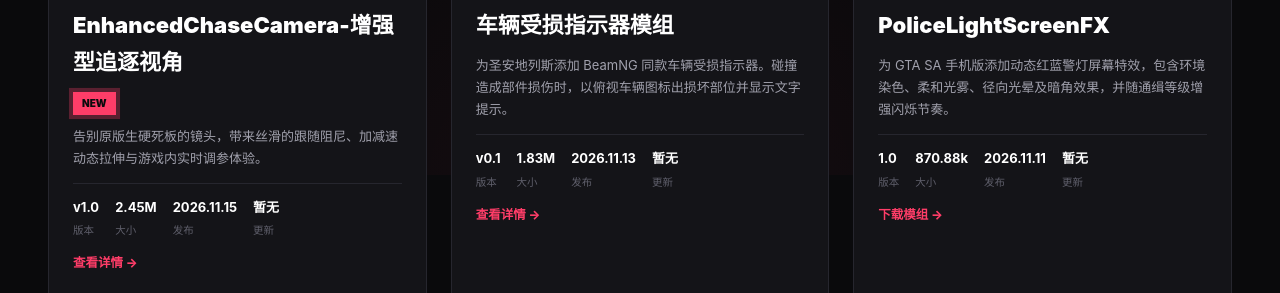
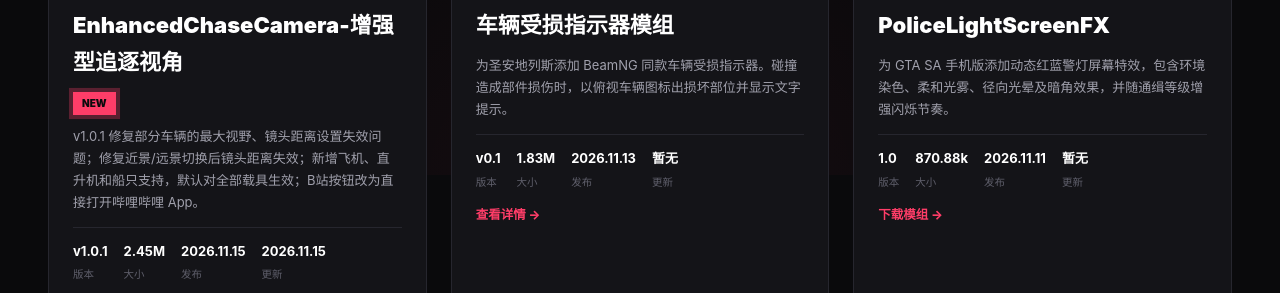
Before and after one commit to Lwsjb/mod, a plain HTML site: page page2/index.html in a window 1280 px wide. Shown: the part 625-918 px from the top of the page. Drawn offline with Linux system fonts and the light colour scheme.

Commit message:
Update index.html

```diff
--- a/page2/index.html
+++ b/page2/index.html
@@ -72,7 +72,7 @@ body::before{content:"";position:fixed;inset:0;z-index:0;pointer-events:none;bac
 </nav>
 <div class="hero"><h1>更多模组 · 第二页</h1><p>部分精选与最新上架的模组合集</p></div>
 <div class="band" style="padding-bottom:24px;"><span class="no">01</span><span class="line"></span><span class="label">New · 最新上架</span></div>
-<div class="feature" style="padding-top:0;"><div class="feature-card" data-date="暂无" data-desc="告别原版生硬死板的镜头，带来丝滑的跟随阻尼、加减速动态拉伸与游戏内实时调参体验。" data-detail="EnhancedChaseCamera 增强型追逐视角" data-download="https://wwbgu.lanzoum.com/igXvZ4g1rjgj" data-img="../file_0df84758325d13c.png" data-password="g90b" data-preview="../Videoshot_20261115_125529.jpg,../Videoshot_20261115_125533.jpg,../Videoshot_20261115_125546.jpg,../Videoshot_20261115_125552.jpg,../Videoshot_20261115_125630.jpg,../Videoshot_20261115_125633.jpg,../Videoshot_20261115_125640.jpg,../Videoshot_20261115_125649.jpg" data-publish="2026.11.15" data-size="2.45M" data-tag="AML插件" data-title="EnhancedChaseCamera-增强型追逐视角" data-version="v1.0" onclick="window.location.href='../EnhancedChaseCamera/'">
+<div class="feature" style="padding-top:0;"><div class="feature-card" data-date="2026.11.15" data-desc="v1.0.1 修复部分车辆的最大视野、镜头距离设置失效问题；修复近景/远景切换后镜头距离失效；新增飞机、直升机和船只支持，默认对全部载具生效；B站按钮改为直接打开哔哩哔哩 App。" data-detail="EnhancedChaseCamera 增强型追逐视角。v1.0.1 更新：修复部分车辆调整「最大视野」和「镜头距离」无效的问题；修复切换近景、远景后自定义镜头距离失效的问题；现已支持飞机、直升机和船只，移除「对所有载具生效」开关并默认对全部载具生效；B站按钮现在直接打开哔哩哔哩 App。" data-download="https://wwbgu.lanzoum.com/iMZIK4g3ovla" data-img="../file_0df84758325d13c.png" data-password="8hwb" data-preview="../Videoshot_20261115_125529.jpg,../Videoshot_20261115_125533.jpg,../Videoshot_20261115_125546.jpg,../Videoshot_20261115_125552.jpg,../Videoshot_20261115_125630.jpg,../Videoshot_20261115_125633.jpg,../Videoshot_20261115_125640.jpg,../Videoshot_20261115_125649.jpg" data-publish="2026.11.15" data-size="2.45M" data-tag="AML插件" data-title="EnhancedChaseCamera-增强型追逐视角" data-version="v1.0.1" onclick="window.location.href='../EnhancedChaseCamera/'">
 <div class="feature-img">
 <img alt="EnhancedChaseCamera-增强型追逐视角" onerror="this.parentElement.style.background='#0a0a0c'" src="../file_0df84758325d13c.png"/>
 <span class="feature-tag">AML插件</span>
@@ -80,12 +80,12 @@ body::before{content:"";position:fixed;inset:0;z-index:0;pointer-events:none;bac
 <div class="feature-body">
 <span class="feature-no">No.06 · 增强型追逐视角</span>
 <h3 class="feature-title">EnhancedChaseCamera-增强型追逐视角 <span class="feature-new">NEW</span></h3>
-<p class="feature-desc">告别原版生硬死板的镜头，带来丝滑的跟随阻尼、加减速动态拉伸与游戏内实时调参体验。</p>
+<p class="feature-desc">v1.0.1 修复部分车辆的最大视野、镜头距离设置失效问题；修复近景/远景切换后镜头距离失效；新增飞机、直升机和船只支持，默认对全部载具生效；B站按钮改为直接打开哔哩哔哩 App。</p>
 <div class="feature-meta">
-<div><b>v1.0</b><span>版本</span></div>
+<div><b>v1.0.1</b><span>版本</span></div>
 <div><b>2.45M</b><span>大小</span></div>
 <div><b>2026.11.15</b><span>发布</span></div>
-<div><b>暂无</b><span>更新</span></div>
+<div><b>2026.11.15</b><span>更新</span></div>
 </div>
 <span class="feature-cta">查看详情 <span class="arrow">→</span></span>
 </div>
```
